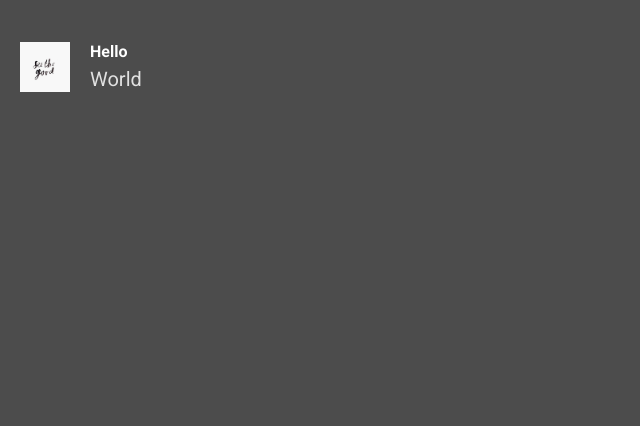
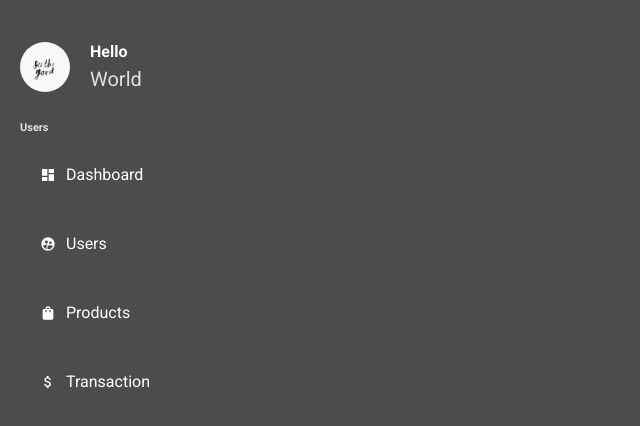
Before and after one commit to prince1096/nextjsdashboard, a Next.js app: page /dashboard in a window 1280 px wide. Shown: the top 426 px of the page, without its empty margins (0-640 px from the left). Built offline with nearby package versions, Linux system fonts and the light colour scheme.

Commit message:
sidebarcss

```diff
--- a/app/components/ui/globals.css
+++ b/app/components/ui/globals.css
@@ -22,3 +22,8 @@ body {
   background-color: var(--bg);
   color: var(--text);
 }
+
+a {
+  color: inherit;
+  text-decoration: none;
+}
--- a/app/components/ui/sidebar/Sidebar.jsx
+++ b/app/components/ui/sidebar/Sidebar.jsx
@@ -1,16 +1,68 @@
 import Image from "next/image";
 import styles from "./Sidebar.module.css";
+import {
+  MdAttachMoney,
+  MdDashboard,
+  MdShoppingBag,
+  MdSupervisedUserCircle,
+} from "react-icons/md";
+import MenuLink from "./menuLink/menuLink";
 
 const Sidebar = () => {
+  const menuItems = [
+    {
+      title: "Users",
+      list: [
+        {
+          title: "Dashboard",
+          path: "/dashboard",
+          icon: <MdDashboard />,
+        },
+        {
+          title: "Users",
+          path: "/dashboard/users",
+          icon: <MdSupervisedUserCircle />,
+        },
+        {
+          title: "Products",
+          path: "/dashboard/products",
+          icon: <MdShoppingBag />,
+        },
+        {
+          title: "Transaction",
+          path: "/dashboard/transactions",
+          icon: <MdAttachMoney />,
+        },
+      ],
+    },
+  ];
+
   return (
     <div className={styles.container}>
       <div className={styles.user}>
-        <Image src="/logo.jpeg" alt="logo" width="50" height="50" />
+        <Image
+          src="/logo.jpeg"
+          alt="logo"
+          width="50"
+          height="50"
+          className={styles.image}
+        />
         <div className={styles.userDetails}>
           <span className={styles.userName}>Hello</span>
           <span className={styles.userTitle}>World</span>
         </div>
       </div>
+
+      <ul className={styles.list}>
+        {menuItems?.map((item) => (
+          <li key={item.title}>
+            <span className={styles.item}>{item.title}</span>
+            {item?.list.map((i) => (
+              <MenuLink item={i} key={i.title} />
+            ))}
+          </li>
+        ))}
+      </ul>
     </div>
   );
 };
--- a/app/components/ui/sidebar/Sidebar.module.css
+++ b/app/components/ui/sidebar/Sidebar.module.css
@@ -23,3 +23,18 @@
   font-size: 20px;
   color: var(--textSec);
 }
+
+.image {
+  border-radius: 100%;
+}
+
+.list {
+  list-style: none;
+}
+
+.item {
+  color: var(--textSec);
+  font-size: 11px;
+  font-weight: bold;
+  margin: 10px 0px;
+}
--- /dev/null
+++ b/app/components/ui/sidebar/menuLink/menuLink.jsx
@@ -0,0 +1,15 @@
+import Link from "next/link";
+import styles from "./menuLink.module.css";
+
+const MenuLink = ({ item }) => {
+  return (
+    <div>
+      <Link href={item.path} className={styles.container}>
+        {item.icon}
+        {item.title}
+      </Link>
+    </div>
+  );
+};
+
+export default MenuLink;
--- /dev/null
+++ b/app/components/ui/sidebar/menuLink/menuLink.module.css
@@ -0,0 +1,13 @@
+.container {
+  padding: 20px;
+  display: flex;
+  align-items: center;
+  gap: 10px;
+  margin: 5px 0px;
+  border-radius: 10px;
+}
+
+.container:hover,
+.active {
+  background-color: #2e374a;
+}
```
Also changed, not shown: package.json (+5 -4 lines), 1 other file (tests, documents, lock files or other folders).
